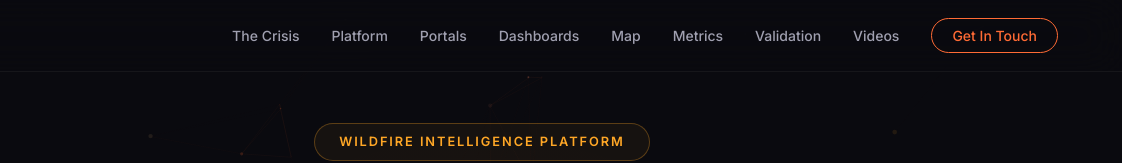
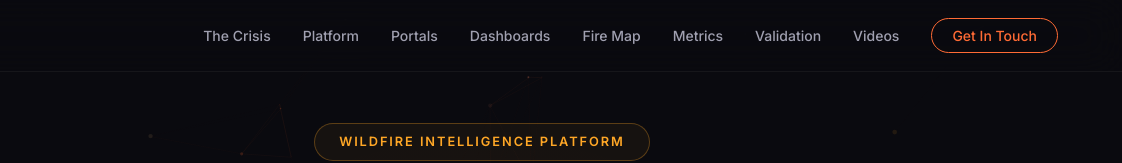
Before and after one commit to ahmadtalaei/climaiq-website, a website: page index.html in a window 1280 px wide. Shown: the top 163 px of the page, 158-1280 px from the left. Drawn offline with nearby package versions, Linux system fonts and the light colour scheme; animation ran at ten frames a second.

Commit message:
feat(nav): add Fire Map to homepage navigation

```diff
--- a/index.html
+++ b/index.html
@@ -42,7 +42,7 @@
         <li><a href="#platform">Platform</a></li>
         <li><a href="#platform-apps">Portals</a></li>
         <li><a href="#dashboards">Dashboards</a></li>
-        <li><a href="map/index.html">Map</a></li>
+        <li><a href="map/index.html">Fire Map</a></li>
         <li><a href="#metrics">Metrics</a></li>
         <li><a href="#validation">Validation</a></li>
         <li><a href="videos/index.html">Videos</a></li>
```
